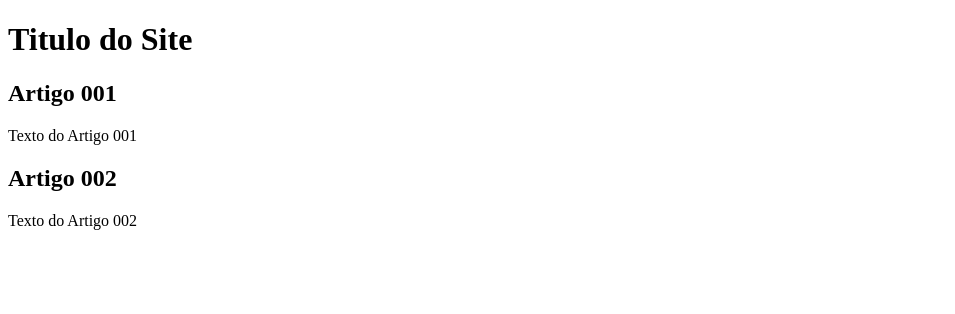
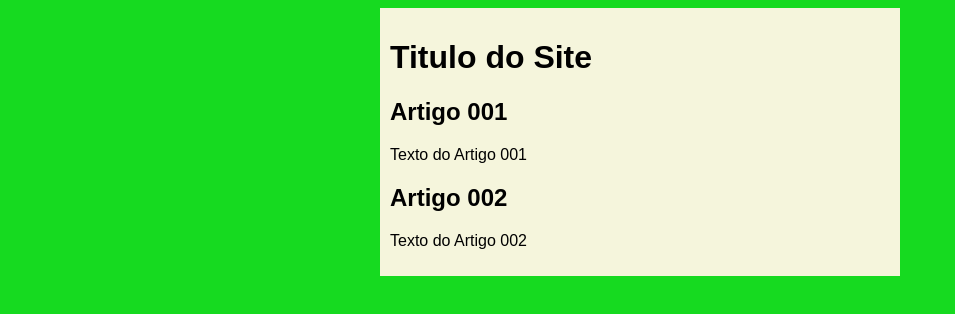
Before and after one commit to AriJunio/projeto-site, a plain HTML site: page index.html in a window 1280 px wide. Shown: the whole page, without its empty margins (0-955 px from the left). Drawn offline with Linux system fonts and the light colour scheme.

Commit message:
iniciei o design

```diff
--- /dev/null
+++ b/estilo/style.css
@@ -0,0 +1,17 @@
+*{
+    font-family: Arial, Helvetica, sans-serif;
+    font-size: 16;
+}
+body{
+    background-color: rgb(22, 218, 32);
+
+
+}
+
+main{
+    background-color: beige;
+    width: 500px;
+    margin: auto;
+    padding: 10px;
+    box-shadow: 3px 3px 5 px rgba(0, 0, 0, 0.473);
+}
--- a/index.html
+++ b/index.html
@@ -4,6 +4,7 @@
     <meta charset="UTF-8">
     <meta name="viewport" content="width=device-width, initial-scale=1.0">
     <title>Título do Site</title>
+    <link rel="stylesheet" href="estilo/style.css">
 </head>
 <body>
     <main>
```
